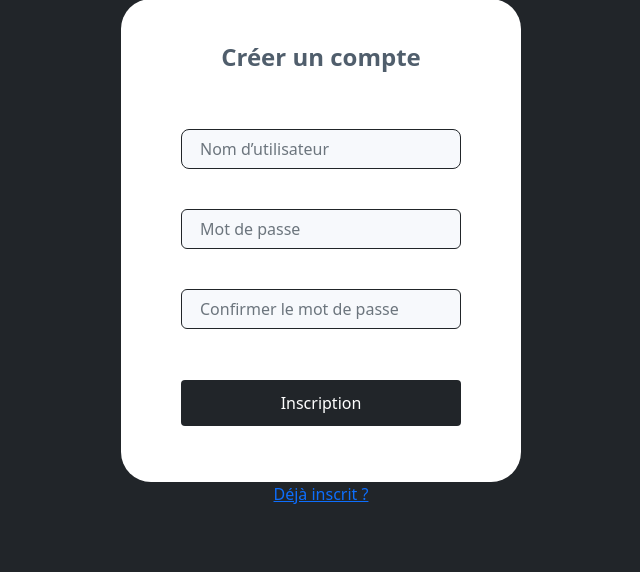
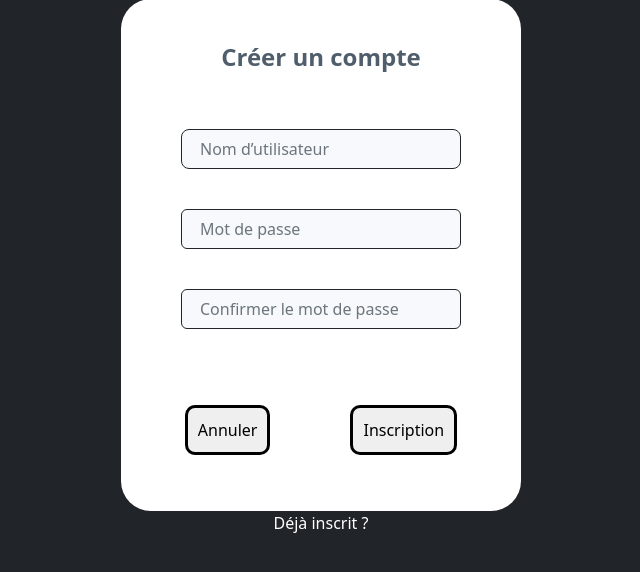
Before and after one commit to FloRobart/Gestionnaire_portfolios, a PHP site: page /inscription/Inscription.html in a window 1280 px wide. Shown: the part 81-653 px from the top of the page, without its empty margins (319-959 px from the left). Run offline with PHP 8.4, Linux system fonts and the light colour scheme.

Commit message:
ajout des bouton annuler

```diff
--- a/assets/css/styles.css
+++ b/assets/css/styles.css
@@ -15,12 +15,13 @@
   --bs-btn-disabled-border-color: #0d6efd;
 }
 
-
 .fit-cover
 {
   object-fit: cover;
 }
 
+
+/* bouton mon portfolio */
 #btnMonPortfolio
 {
   margin-top: 21px;
@@ -33,6 +34,46 @@
 }
 
 #btnMonPortfolio:hover
+{
+  color : white;
+  background-color: black;
+}
+
+
+/* Bouton connexion et inscription */
+.btnCompte
+{
+  margin-top: 60px;
+  padding: 10px;
+  border: 3px solid black;
+  border-radius: 10px;
+
+  color : black;
+}
+
+.btnCompte:hover
+{
+  color : white;
+  background-color: black;
+}
+
+
+/* bouton dans la liste des portfolios */
+#btnConsulter
+{
+  margin-top: 21px;
+  padding-left: 10px;
+  padding-right: 10px;
+  padding-bottom: 5px;
+  border: 3px solid black;
+  border-radius: 10px;
+  margin-top: 10px;
+  margin-bottom: 20px;
+
+  color : black;
+}
+
+#btnConsulter:hover
 {
   color : white;
   background-color: black;
--- a/inscription/Inscription.html
+++ b/inscription/Inscription.html
@@ -4,10 +4,11 @@
 <head>
     <meta charset="utf-8">
     <meta name="viewport" content="width=device-width, initial-scale=1.0, shrink-to-fit=no">
-    <title>CreeCompte</title>
+    <title>Creation de compte</title>
     <link rel="stylesheet" href="../assets/bootstrap/css/bootstrap.min.css">
     <link rel="stylesheet" href="../assets/css/Ludens-Users---2-Register.css">
     <link rel="stylesheet" href="../assets/css/animate.min.css">
+    <link rel="stylesheet" href="../assets/css/styles.css">
 </head>
 
 <body class="text-dark bg-dark">
@@ -23,8 +24,8 @@
                 <div id="passwordsError" style="display: none;margin-bottom: 16.5px;">
                     <span id="errorMessage" class="text-danger" style="font-size: 13px;"></span></div>
                 <div class="form-group mb-3">
-                    <button class="btn btn-primary text-bg-dark d-block w-100" data-bss-hover-animate="pulse" id="submitButton" type="submit" style="color: rgb(255,255,255);background-color: #00b5a8;margin-top: 51px;">Inscription</button></div>
-            </form><a class="already" href="./../connexion/Connexion.html">Déjà inscrit ?</a>
+                    <a href="../accueil/Accueil.html"><input class="btnCompte" style="margin-right: 80px;" type="button" value="Annuler"></input></a><button class="btnCompte" id="submitButton" type="submit">Inscription</button></div>
+            </form><a class="already" href="./../connexion/Connexion.html" style="text-decoration: none; color:white;">Déjà inscrit ?</a>
         </div>
     </section>
     <script src="assets/bootstrap/js/bootstrap.min.js"></script>
```
Also changed, not shown: connexion/Connexion.html (+4 -3 lines), portfolios/Listes_des_portfolios.html (+6 -7 lines).
